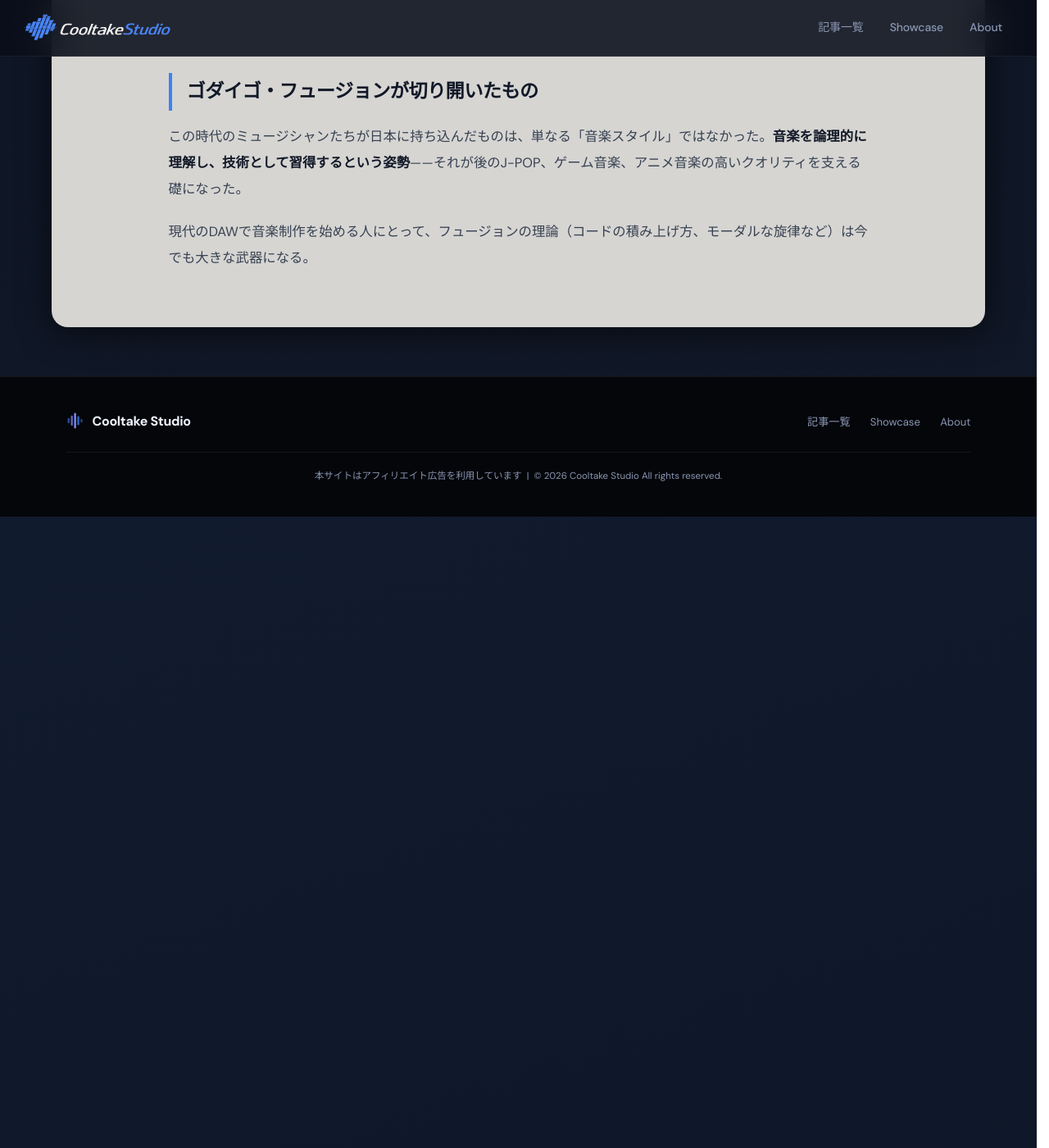
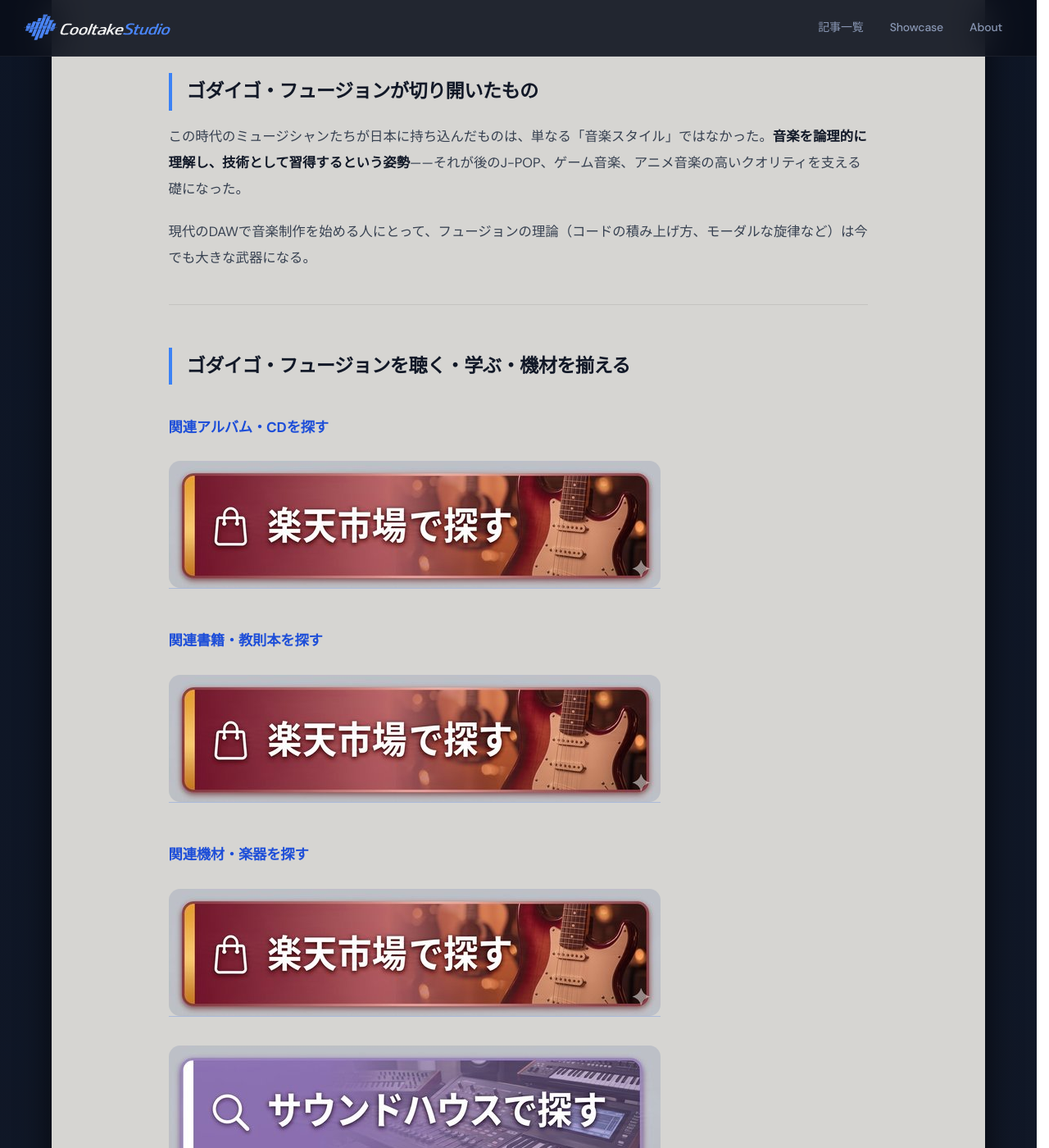
Before and after one commit to cooltake/cooltake-staging, a Jekyll site: the page built from _posts/2026-05-30-japan-music-04-godiego-fusion.md, in a window 1280 px wide and 1400 px high, scrolled down 3145 px. Shown: the whole window at 82% size. Built offline with Jekyll 4.4.1, drawn with Linux system fonts in a browser that asks for light colours; some web fonts are replaced.

Commit message:
feat: add album/book/gear CTA to 2026-05-30-japan-music-04-godiego-fusion.md

```diff
--- a/_posts/2026-05-30-japan-music-04-godiego-fusion.md
+++ b/_posts/2026-05-30-japan-music-04-godiego-fusion.md
@@ -97,3 +97,37 @@
 この時代のミュージシャンたちが日本に持ち込んだものは、単なる「音楽スタイル」ではなかった。**音楽を論理的に理解し、技術として習得するという姿勢**——それが後のJ-POP、ゲーム音楽、アニメ音楽の高いクオリティを支える礎になった。
 
 現代のDAWで音楽制作を始める人にとって、フュージョンの理論（コードの積み上げ方、モーダルな旋律など）は今でも大きな武器になる。
+
+---
+
+## ゴダイゴ・フュージョンを聴く・学ぶ・機材を揃える
+
+### 関連アルバム・CDを探す
+
+<div style="margin:1.5rem 0;">
+<a href="https://hb.afl.rakuten.co.jp/ichiba/2c3fa5a0.94ef6741.2c3fa5a1.98b5e1ce/?pc=https%3A//search.rakuten.co.jp/search/mall/%E3%82%B4%E3%83%80%E3%82%A4%E3%82%B4%2B%E3%82%AB%E3%82%B7%E3%82%AA%E3%83%9A%E3%82%A2%2BT-SQUARE%2BCD/" rel="nofollow" referrerpolicy="no-referrer-when-downgrade" style="display:inline-block;text-decoration:none;">
+<img src="/assets/images/btn-rakuten.jpg" alt="楽天市場で探す" width="600" height="155" style="max-width:100%;height:auto;border-radius:14px;display:block;">
+</a>
+</div>
+
+### 関連書籍・教則本を探す
+
+<div style="margin:1.5rem 0;">
+<a href="https://hb.afl.rakuten.co.jp/ichiba/2c3fa5a0.94ef6741.2c3fa5a1.98b5e1ce/?pc=https%3A//search.rakuten.co.jp/search/mall/%E9%9F%B3%E6%A5%BD%E7%90%86%E8%AB%96%2B%E3%83%95%E3%83%A5%E3%83%BC%E3%82%B8%E3%83%A7%E3%83%B3%2B%E6%9C%AC/" rel="nofollow" referrerpolicy="no-referrer-when-downgrade" style="display:inline-block;text-decoration:none;">
+<img src="/assets/images/btn-rakuten.jpg" alt="楽天市場で探す" width="600" height="155" style="max-width:100%;height:auto;border-radius:14px;display:block;">
+</a>
+</div>
+
+### 関連機材・楽器を探す
+
+<div style="margin:1.5rem 0;">
+<a href="https://hb.afl.rakuten.co.jp/ichiba/2c3fa5a0.94ef6741.2c3fa5a1.98b5e1ce/?pc=https%3A//search.rakuten.co.jp/search/mall/%E3%82%B7%E3%83%B3%E3%82%BB%E3%82%B5%E3%82%A4%E3%82%B6%E3%83%BC%2B%E3%82%AD%E3%83%BC%E3%83%9C%E3%83%BC%E3%83%89/" rel="nofollow" referrerpolicy="no-referrer-when-downgrade" style="display:inline-block;text-decoration:none;">
+<img src="/assets/images/btn-rakuten.jpg" alt="楽天市場で探す" width="600" height="155" style="max-width:100%;height:auto;border-radius:14px;display:block;">
+</a>
+</div>
+
+<div style="margin:1.5rem 0;">
+<a href="https://h.accesstrade.net/sp/cc?rk=0100pdhv00n9hy" rel="nofollow" referrerpolicy="no-referrer-when-downgrade" style="display:inline-block;text-decoration:none;">
+<img src="/assets/images/btn-soundhouse.jpg" alt="サウンドハウスで探す" width="600" height="155" style="max-width:100%;height:auto;border-radius:14px;display:block;">
+</a>
+</div>
```
